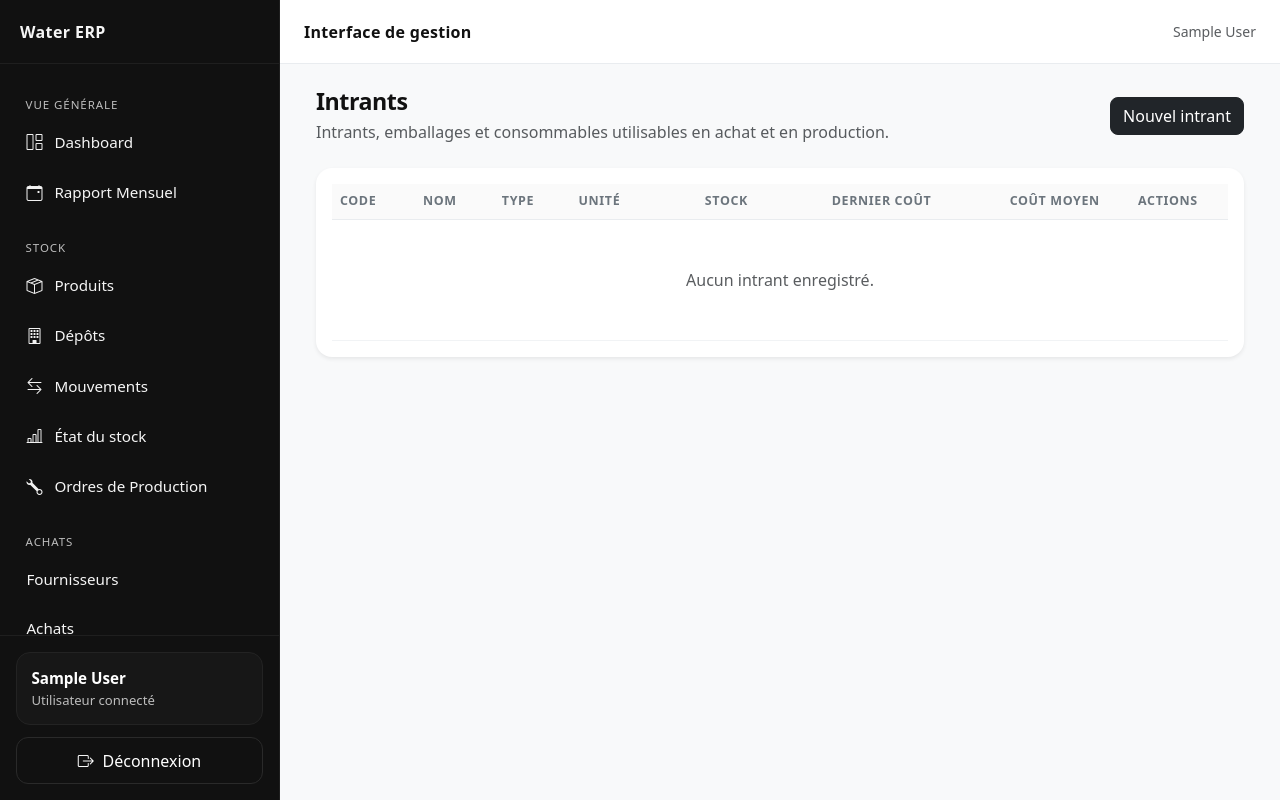
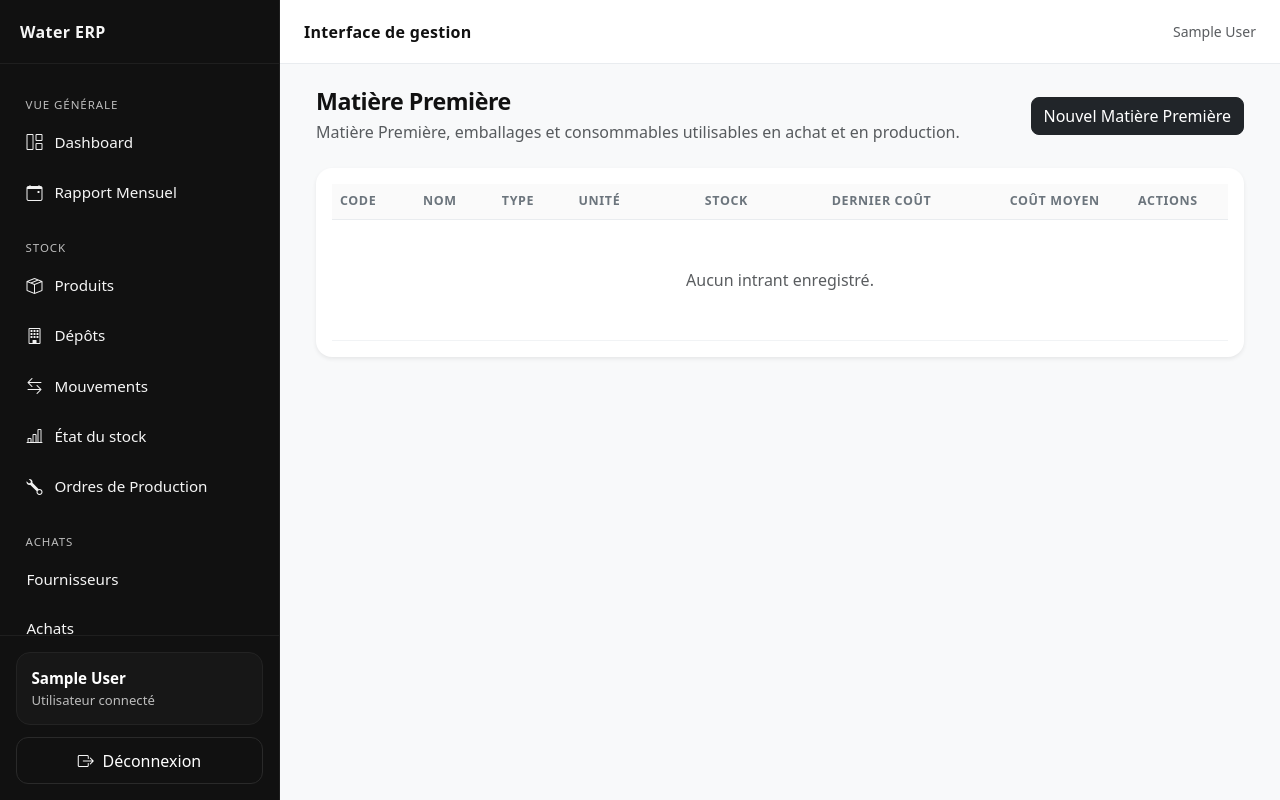
Before and after one commit to elient45/erpwater, a Django app: page /inventory/supplies/ in a window 1280 px wide. Run offline with Django 5.2, Linux system fonts and the light colour scheme; the visitor is signed in with stand-in values (Sample User, id 1); data that the repository does not hold is empty.

Commit message:
Update supply_item_list.html

```diff
--- a/templates/inventory/supply_item_list.html
+++ b/templates/inventory/supply_item_list.html
@@ -1,13 +1,13 @@
 {% extends "base.html" %}
-{% block title %}Intrants{% endblock %}
+{% block title %}Matière Première{% endblock %}
 {% block content %}
 <div class="container-fluid">
   <div class="d-flex justify-content-between align-items-center mb-4">
     <div>
-      <h1 class="page-title mb-1">Intrants</h1>
-      <p class="text-muted mb-0">Intrants, emballages et consommables utilisables en achat et en production.</p>
+      <h1 class="page-title mb-1">Matière Première</h1>
+      <p class="text-muted mb-0">Matière Première, emballages et consommables utilisables en achat et en production.</p>
     </div>
-    <a href="{% url 'inventory:supply_item_create' %}" class="btn btn-dark rounded-3">Nouvel intrant</a>
+    <a href="{% url 'inventory:supply_item_create' %}" class="btn btn-dark rounded-3">Nouvel Matière Première</a>
   </div>
 
   <div class="card page-card border-0 shadow-sm">
```
